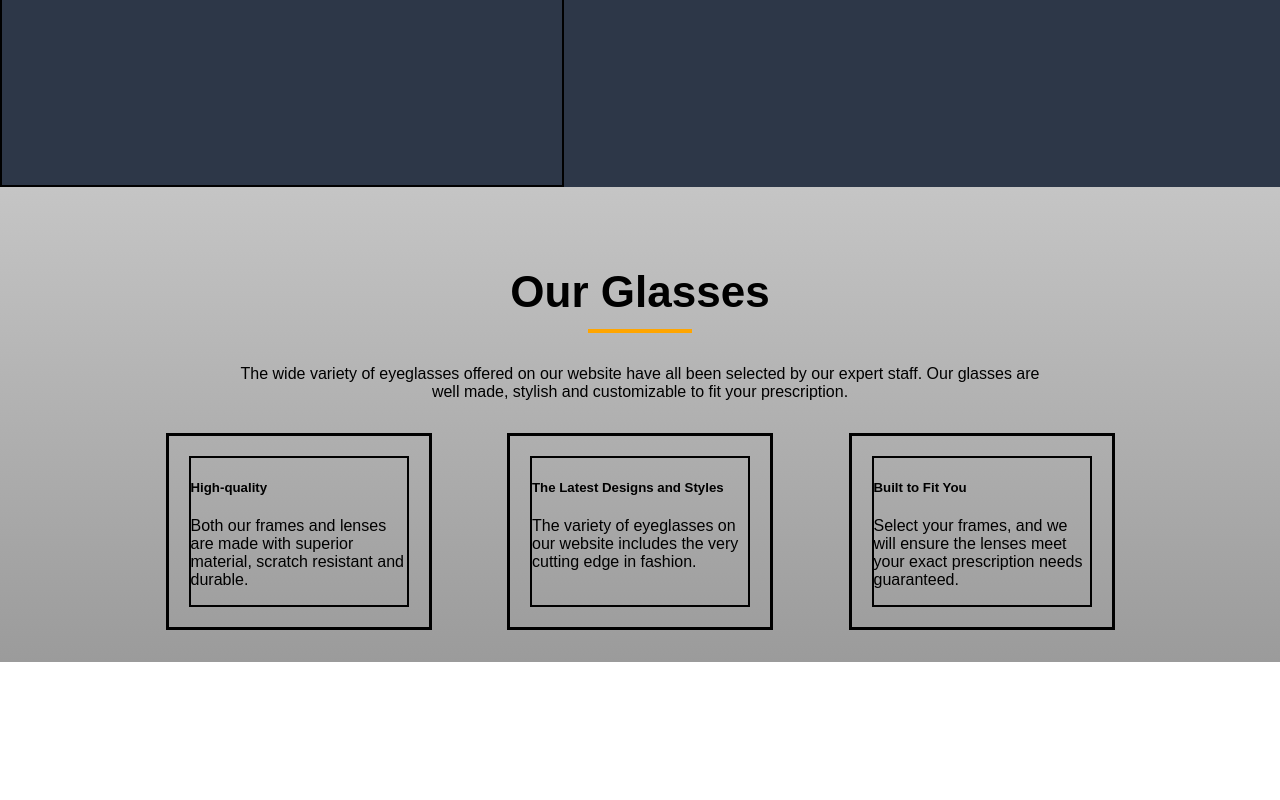
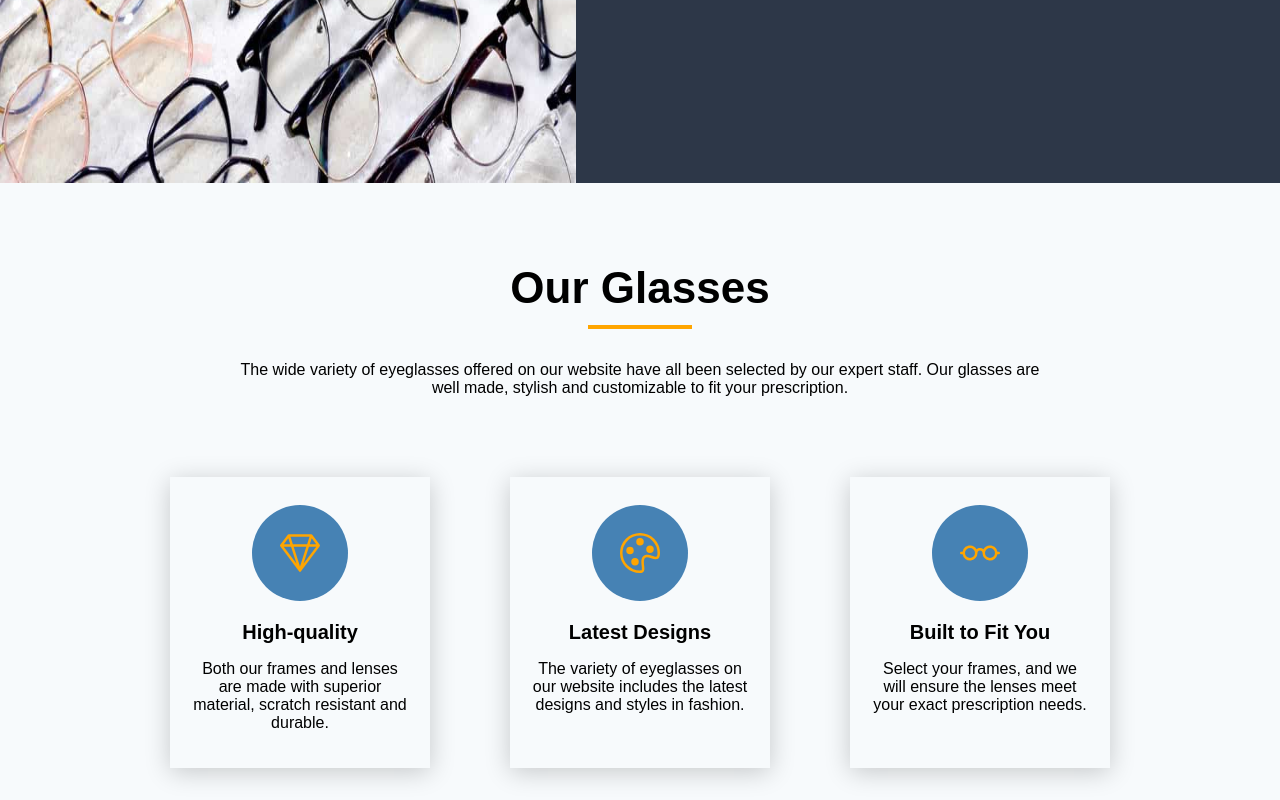
Before and after one commit to Brandon-Friedrichs/shopping-site-demo, a React (Create React App) app: page /homepage in a window 1280 px wide. Shown: the part 469-1269 px from the top of the page. Before the commit the page ends 1131 px from the top, so only its background shows below. Built offline with nearby package versions, Linux system fonts and the light colour scheme.

Commit message:
added more to the hompage

```diff
--- a/src/Homepage.js
+++ b/src/Homepage.js
@@ -1,5 +1,7 @@
 import React, { useState } from 'react';
 import { Link } from 'react-router-dom';
+import { Gem, Palette, Eyeglasses } from 'react-bootstrap-icons';
+import welcomeImg from './assets/images/eyeglasses-on-table.jpg';
 
 const Homepage = () => {
 
@@ -7,9 +9,7 @@ const Homepage = () => {
     <div className='homepage-container'>
 
       <div className='welcome-container'>
-        <div className='welcome-img'>
-          Eyeglasses image here
-        </div>
+        <img className='welcome-img' src={welcomeImg} />
 
         <div className='welcome-msg'>
           <h2>First-rate Eyeglasses at Affordable Prices</h2>
@@ -33,6 +33,11 @@ const Homepage = () => {
         <div className='details-cards-container'>
           <div className='details-card-space'>
             <div className='details-card'>
+              <div className='logo-container'>
+                <div className='logo-spot'>
+                  <Gem />
+                </div>
+              </div>
               <h5>High-quality</h5>
               <p>Both our frames and lenses are made with superior material, scratch
                 resistant and durable.
@@ -41,17 +46,27 @@ const Homepage = () => {
           </div>
           <div className='details-card-space'>
             <div className='details-card'>
-              <h5>The Latest Designs and Styles</h5>
-              <p>The variety of eyeglasses on our website includes the very cutting
-                edge in fashion.
+              <div className='logo-container'>
+                <div className='logo-spot'>
+                  <Palette />
+                </div>
+              </div>
+              <h5>Latest Designs</h5>
+              <p>The variety of eyeglasses on our website includes the latest designs
+                and styles in fashion.
               </p>
             </div>
           </div>
           <div className='details-card-space'>
             <div className='details-card'>
+              <div className='logo-container'>
+                <div className='logo-spot'>
+                  <Eyeglasses />
+                </div>
+              </div>
               <h5>Built to Fit You</h5>
               <p>Select your frames, and we will ensure the lenses meet your exact
-                prescription needs guaranteed.
+                prescription needs.
               </p>
             </div>
           </div>
--- a/src/ItemPage.js
+++ b/src/ItemPage.js
@@ -18,6 +18,7 @@ const ItemPage = (props) => {
   };
 
   const submitToCart = (item, amount) => {
+    console.log(amount)
     addToCart(item, amount);
     setItemAdded(true);
   };
--- a/src/Routes.js
+++ b/src/Routes.js
@@ -20,7 +20,7 @@ const Routes = (props) => {
         <nav>
           <ul>
             <li id='nav-home'>
-              <Link to='/homepage'> <Eyeglasses /> Home</Link>
+              <Link to='/homepage'>Home</Link>
             </li>
             <li id='nav-shop'>
               <Link to='/shoppingpage'>Shopping</Link>
--- a/src/indexStyle.css
+++ b/src/indexStyle.css
@@ -1,6 +1,6 @@
 html {
   font-family: "Montserrat",sans-serif;
-  background: linear-gradient(#ffffff, #9b9b9b);
+  background-color: rgb(247, 250, 252);
 }
 
 body {
@@ -109,9 +109,7 @@ h2 {
 
 
 
-.homepage-container {
 
-}
 
 .welcome-container {
   display: flex;
@@ -124,7 +122,6 @@ h2 {
   display: flex;
   width: 45%;
   height: 600px;
-  border: 2px solid black;
 }
 
 .welcome-container .welcome-msg {
@@ -156,15 +153,12 @@ h2 {
   background-color: rgb(115, 115, 142);
 }
 
-.homepage-details-container {
-
-}
-
 .homepage-details-container .details-header {
   margin: 0 auto;
   align-items: center;
   text-align: center;
   max-width: 800px;
+  margin-bottom: 5.0rem;
 }
 
 .homepage-details-container .details-header h2 {
@@ -191,11 +185,34 @@ h2 {
   display: flex;
   width: 20%;
   padding: 20px;
-  border: 3px solid black;
+  box-shadow: rgba(0, 0, 0, 0.2) 0px 4px 24px 0px;
 }
 
 .details-card {
-  border: 2px solid black;
+  text-align: center;
+}
+
+.details-card .logo-container {
+  background-color: steelblue;
+  color: orange;
+  width: 88px;
+  height: 88px;
+  margin: 0.5rem auto 1.25rem auto;
+  padding: 4px;
+  border-radius: 50%;
+  font-size: 40px;
+}
+
+.details-card .logo-spot {
+  align-items: center;
+  display: flex;
+  justify-content: center;
+  margin-top: 1.5rem;
+}
+
+.details-card h5 {
+  margin: 0rem;
+  font-size: 20px;
 }
 
 
@@ -211,8 +228,6 @@ h2 {
 .shoppingPage {
   margin: 0 auto;
   max-width: 1200px;
-  border-radius: 15px;
-  background-color: white;
 }
 
 
@@ -259,8 +274,7 @@ h2 {
   height: 100%;
   padding: 1rem 0;
   margin: 0 auto;
-  max-width: 1000px;
-
+  max-width: 1200px;
   background-color: rgb(202, 202, 202);
 }
 
```
Also changed, not shown: src/assets/images/eyeglasses-on-table.jpg (added), 1 other file (tests, documents, lock files or other folders).
